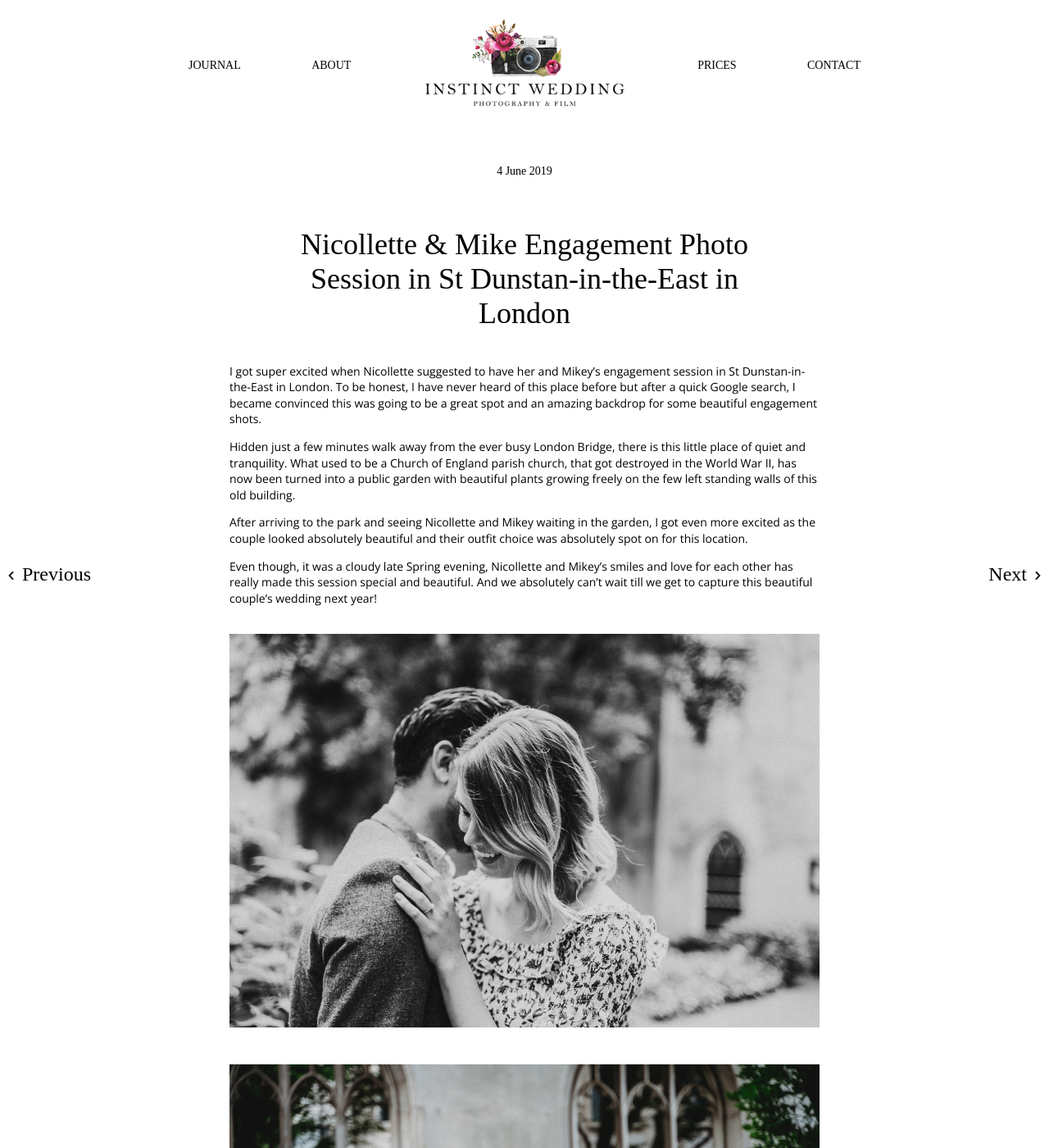
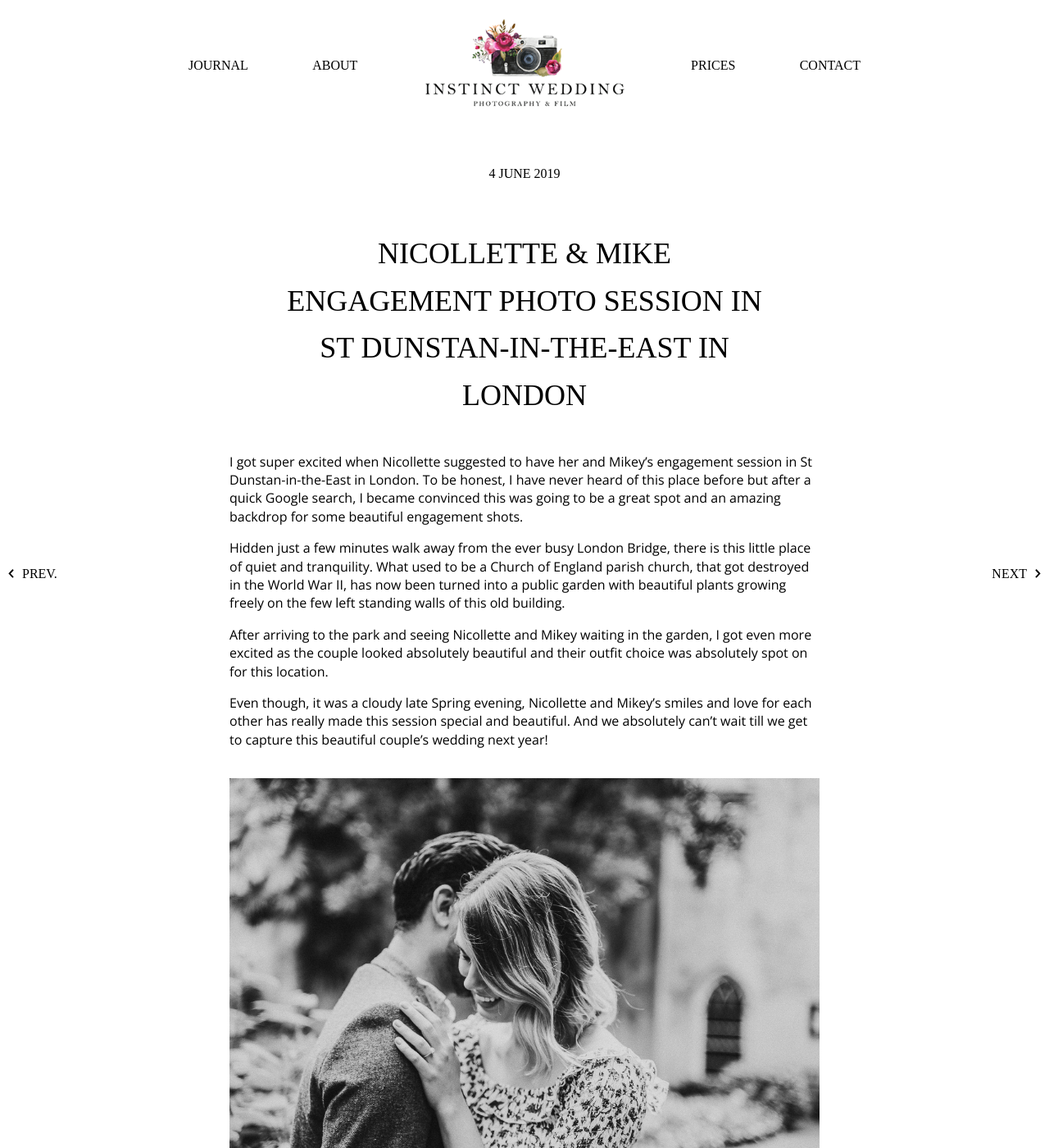
Before and after one commit to tom-wells/instinctweddding, a Jekyll site: the page built from _posts/2019-06-04-nicollette+mike.md, in a window 1280 px wide and 1400 px high. Shown: the whole window at 82% size. Built offline with Jekyll 4.4.1, drawn with Linux system fonts in a browser that asks for light colours.

Commit message:
font work

```diff
--- a/_layouts/post.html
+++ b/_layouts/post.html
@@ -10,10 +10,10 @@
 
 
     {% if page.previous.url %}
-    <a class="prev-url" href="{{page.previous.url}}"><h3><img src="/assets/images/chevron.svg">Previous </h3></a>
+    <a class="prev-url" href="{{page.previous.url}}"><h3><img src="/assets/images/chevron.svg">PREV. </h3></a>
 {% endif %}
 {% if page.next.url %}
-    <a class="next-url" href="{{page.next.url}}"><h3>Next<img src="/assets/images/chevron.svg"> </h3></a>
+    <a class="next-url" href="{{page.next.url}}"><h3>NEXT<img src="/assets/images/chevron.svg"> </h3></a>
 {% endif %}
 
 </div>
--- a/assets/css/app.scss
+++ b/assets/css/app.scss
@@ -17,7 +17,7 @@
 $header-size:36px;
 $header-weight:100;
 $sub-header-size:24px;
-$body-size:14px;
+$body-size:16px;
 
 $line-global:20px;
 
@@ -155,6 +155,7 @@
     align-items:center;
     flex-direction:column;
     h2 {
+        text-transform:uppercase;
         font-size:$header-size;
         margin-top:$line-global*4;
 
@@ -364,23 +365,7 @@
   }
 
 
-.increment-menu {
-width:100%;
-bottom:$line-global;
-position: absolute;
-display:flex;
-justify-content: center;
-.increment {
-    height:$line-global;
-    width:$line-global;
-    border-radius: 20px;
-    background-color:$white;
-    margin-left:10px;
 
-}
-
-
-}
 
 // Price Section
 
@@ -396,6 +381,7 @@
     h2 {
         text-align:center;
         padding-top:$line-global*4;
+        text-transform:uppercase;
     }
 
     .price-background {
@@ -494,6 +480,7 @@
     height:50%;
 
     h2 {
+        text-transform:uppercase;
         padding-top:$line-global*4;
         text-align:center;
     }
@@ -581,6 +568,9 @@
                 padding-top:$line-global*2;
                 padding-bottom:$line-global;
                 font-family:$header-type;
+                text-transform:uppercase;
+                width:300px;
+                text-align: center;
             }
                        }
 
@@ -628,6 +618,7 @@
 footer {
 
     h3 {
+
         padding-bottom:$line-global*2;
         padding-top:$line-global;
         color:$white;
@@ -699,6 +690,8 @@
         }
 
         h2 {
+            text-transform:uppercase;
+            line-height:1.6;
             max-width:600px;
             text-align:center;
             font-family:$header-type;
@@ -714,7 +707,7 @@
             font-size:$body-size;
             font-family: $header-type;
             font-weight: $header-weight;
-        }
+            text-transform:uppercase;        }
         p {
             max-width:720px;
             line-height:$line-height-global;
@@ -755,9 +748,16 @@
         padding-right:10px;
 
     }
+
+    .next-url,
+    .prev-url, h3 {
+        font-size:$body-size;
+
+    }
     .next-url {
         float :right;
         color:$black;
+            font-size:$body-size;
 
     }
     .prev-url {
@@ -855,9 +855,12 @@
 
 
 
+
 }
 
     h2 {
+
+        margin:0;
         color:#FFB444;
     }
     p{
@@ -911,7 +914,7 @@
     background-position:center;
     background-size:cover;
     h1 {
-        width:100%;
+        max-width:600px;
         position: absolute;
         z-index:1;
         top:50%;
@@ -920,6 +923,7 @@
         font-size:$header-size*1.5;
         line-height: $line-height-global;
         color:$white;
+        text-transform:uppercase;
 
 
         transform:translate(-50%,-50%);
@@ -952,7 +956,7 @@
             padding-bottom:$line-global*2;
             font-size:$header-size;
             color:$black;
-
+            text-transform:uppercase;
         }
 
     }
@@ -1291,8 +1295,9 @@
         }
          .post-content {
              h2 {
+                 font-size:$sub-header-size;
              padding-top:$line-global*4;
-             margin-bottom:$line-global;
+             margin-bottom:$line-global*2;
              margin-left: 20px;
             margin-right: 20px;
          }
```
